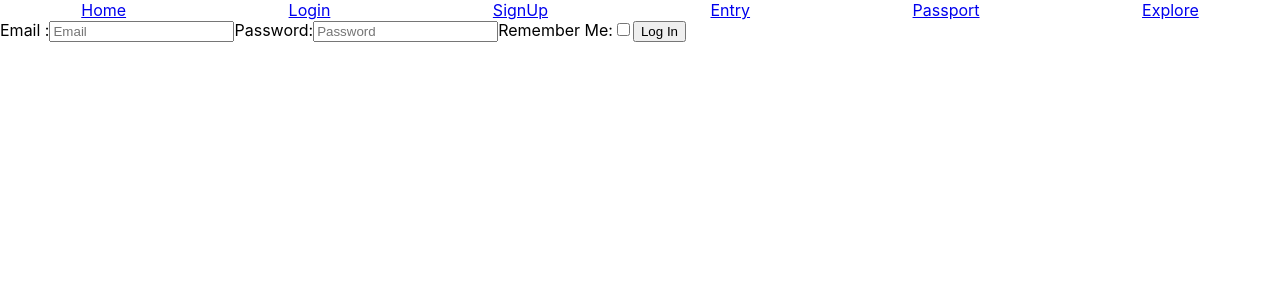
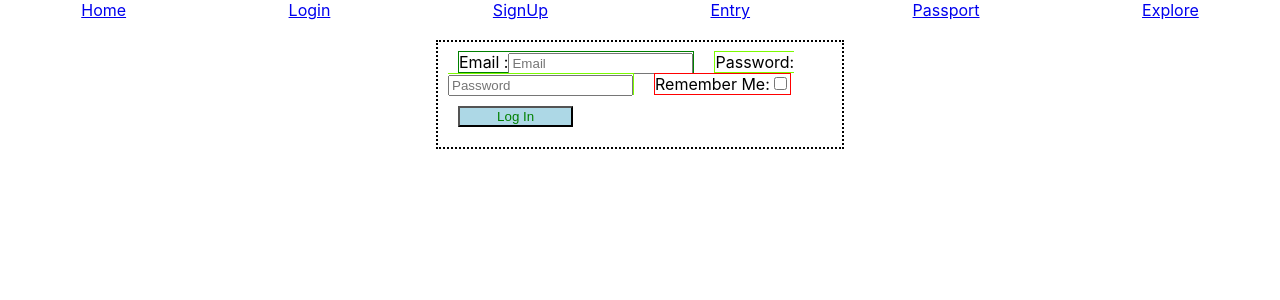
Before and after one commit to viewgo/Frontend-RestaurantPassport3, a React (Create React App) app in the folder restaurant-passport/: page /login in a window 1280 px wide. Shown: the top 300 px of the page. Built offline with nearby package versions, Linux system fonts and the light colour scheme.

Commit message:
added some styling

```diff
--- a/restaurant-passport/src/App.css
+++ b/restaurant-passport/src/App.css
@@ -4,6 +4,47 @@
   display: flex;
   -ms-flex-pack: distribute;
       justify-content: space-around;
+}
+
+.login-form {
+  border: 2px dotted black;
+  width: 30%;
+  margin: auto;
+  margin-top: 20px;
+  padding: 10px;
+  display: -webkit-box;
+  display: -ms-flexbox;
+  display: flex;
+  -webkit-box-orient: vertical;
+  -webkit-box-direction: normal;
+      -ms-flex-direction: column;
+          flex-direction: column;
+}
+
+.login-form .login-label-email {
+  border: 1px solid green;
+  width: 100%;
+  margin: 20px 10px;
+}
+
+.login-form .login-label-password {
+  border: 1px solid lawngreen;
+  width: 100%;
+  margin: 10px 10px;
+}
+
+.login-form .login-label-remember {
+  border: 1px solid red;
+  width: 100%;
+  margin: 10px 10px;
+}
+
+.login-form .login-submitBtn {
+  border: 1px soild blue;
+  width: 30%;
+  color: green;
+  background: lightblue;
+  margin: 10px 10px;
 }
 
 .error {
--- a/restaurant-passport/src/App.js
+++ b/restaurant-passport/src/App.js
@@ -63,22 +63,9 @@ class App extends Component {
     localStorage.setItem(item, JSON.stringify(value));
   };
 
-  setFlipped = e => {
-    // console.log(this.state.passport[0]);
-    // this.setState(...{
-    // });
-    // console.log(e.target);
+  setFlipped = evt => {
     console.log("flipped");
   };
-  //  axiosWithAuth()
-  //       .post("/auth/login", credentials)
-  //       .then(res => {
-  //         console.log(res);
-  //         localStorage.setItem('token', res.data.token);
-  //         setSubmitting(false);
-  //       })
-  //       .catch(res => console.log(res))
-  //       .finally(resetForm());
 
   addToPassport = restaurant => {
     console.log("added to restaurant", restaurant);
--- a/restaurant-passport/src/App.sass
+++ b/restaurant-passport/src/App.sass
@@ -1,6 +1,36 @@
 .nav-container
     display: flex
     justify-content: space-around
+
+//! Login Form
+.login-form
+    border: 2px dotted black
+    width: 30%
+    margin: auto
+    margin-top: 20px
+    padding: 10px
+    display: flex
+    flex-direction: column
+
+    .login-label-email
+        border: 1px solid green
+        width: 100%
+        margin: 20px 10px
+
+    .login-label-password
+        border: 1px solid lawngreen
+        width: 100%
+        margin: 10px 10px
+    .login-label-remember
+        border: 1px solid red
+        width: 100%
+        margin: 10px 10px
+    .login-submitBtn
+        border: 1px soild blue
+        width: 30%
+        color: green
+        background: lightblue
+        margin: 10px 10px
 
 .error
     color: red
--- a/restaurant-passport/src/components/LoginForm.jsx
+++ b/restaurant-passport/src/components/LoginForm.jsx
@@ -2,17 +2,14 @@ import React from "react";
 import { withFormik, Form, Field } from "formik";
 import * as yup from "yup";
 
-import axiosWithAuth from "../utils"
+import axiosWithAuth from "../utils";
 
 function Login({ errors, touched, values, isSubmitting }) {
-
-
-  console.log("values", values);
-
+  // console.log("values", values);
   return (
-    <>
+    <div className="login-form">
       <Form>
-        <label name="email">
+        <label name="email" className="login-label-email">
           {" "}
           {touched.email && errors.email && (
             <p className="error">{errors.email}</p>
@@ -25,7 +22,7 @@ function Login({ errors, touched, values, isSubmitting }) {
             value={values.email || ""}
           />
         </label>
-        <label name="password">
+        <label name="password" className="login-label-password">
           {touched.password && errors.password && (
             <p className="error">{errors.password}</p>
           )}
@@ -37,7 +34,7 @@ function Login({ errors, touched, values, isSubmitting }) {
             value={values.password || ""}
           />
         </label>
-        <label name="rememberMe">
+        <label name="rememberMe" className="login-label-remember">
           Remember Me:
           <Field
             name="remember"
@@ -45,13 +42,18 @@ function Login({ errors, touched, values, isSubmitting }) {
             placeholder={JSON.stringify(values.remember) || "false"}
           />
         </label>
-        <label name="submitButton">
-          <button name="submitBtn" type="submit" disabled={isSubmitting}>
-            {!isSubmitting ? "Log In" : "Logging In"}
-          </button>
-        </label>
+        {/* <label name="submitButton"> */}
+        <button
+          name="submitBtn"
+          type="submit"
+          disabled={isSubmitting}
+          className="login-submitBtn"
+        >
+          {!isSubmitting ? "Log In" : "Logging In"}
+        </button>
+        {/* </label> */}
       </Form>
-    </>
+    </div>
   );
 }
 
@@ -61,7 +63,7 @@ const FormikLogin = withFormik({
     email,
     password,
     setLocalStorage,
-    getLocalStorage,
+    getLocalStorage
     // credentials
   }) {
     return {
@@ -69,7 +71,7 @@ const FormikLogin = withFormik({
       email: email,
       password: password,
       setStorage: setLocalStorage,
-      getStorage: getLocalStorage,
+      getStorage: getLocalStorage
       // credentials: credentials
     };
   },
@@ -116,7 +118,6 @@ const FormikLogin = withFormik({
       values.setStorage("passportRemember", true);
       values.setStorage("passportEmail", values.email);
       values.setStorage("passportPassword", values.password);
-
     } else if (values.remember === false) {
       console.log("Remove Storage");
       values.setStorage("passportRemember", false);
@@ -129,7 +130,7 @@ const FormikLogin = withFormik({
         .post("/auth/login", credentials)
         .then(res => {
           console.log(res);
-          localStorage.setItem('token', res.data.token);
+          localStorage.setItem("token", res.data.token);
           setSubmitting(false);
         })
         .catch(res => console.log(res))
```
Also changed, not shown: 1 other file (tests, documents, lock files or other folders).
